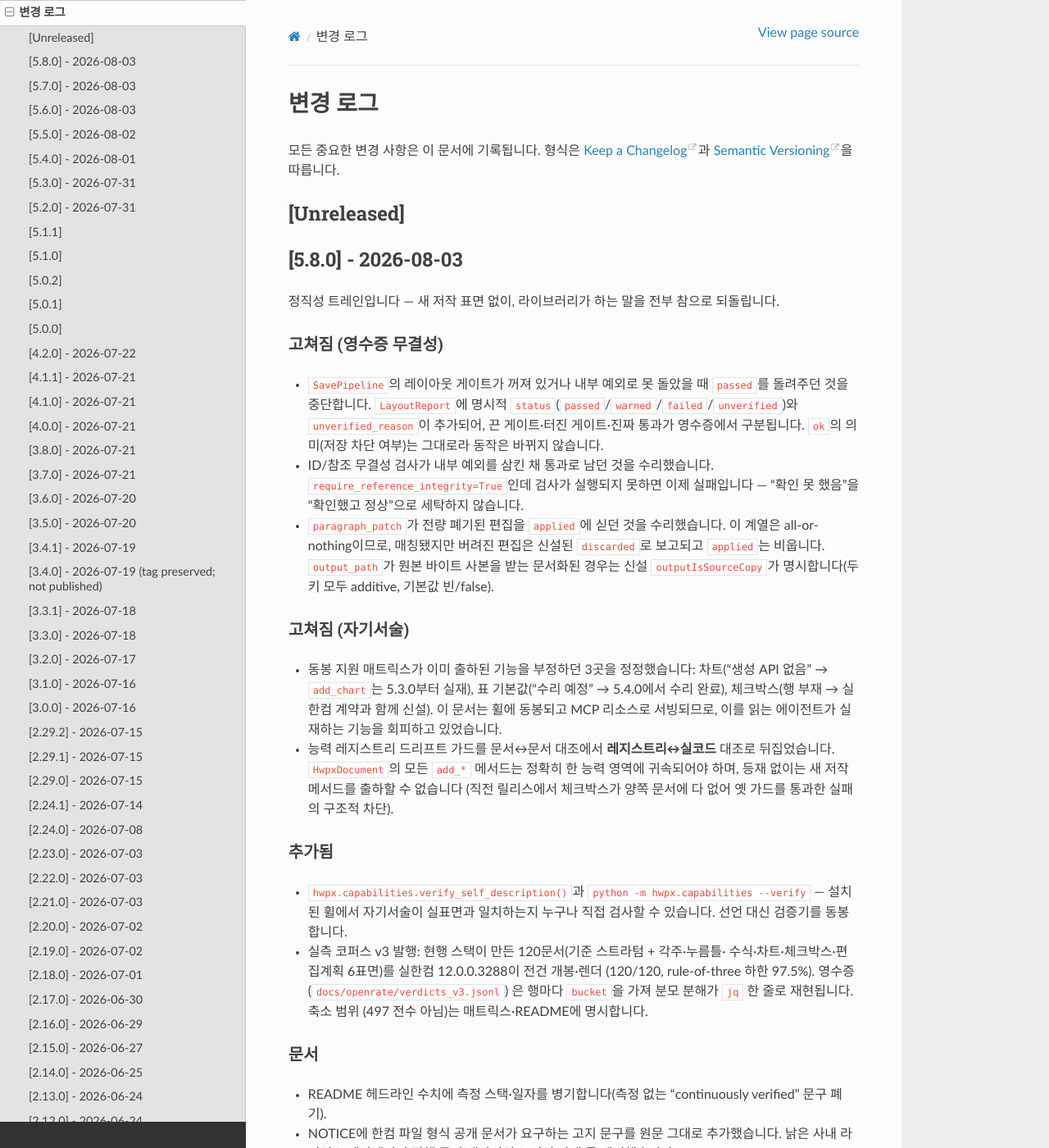
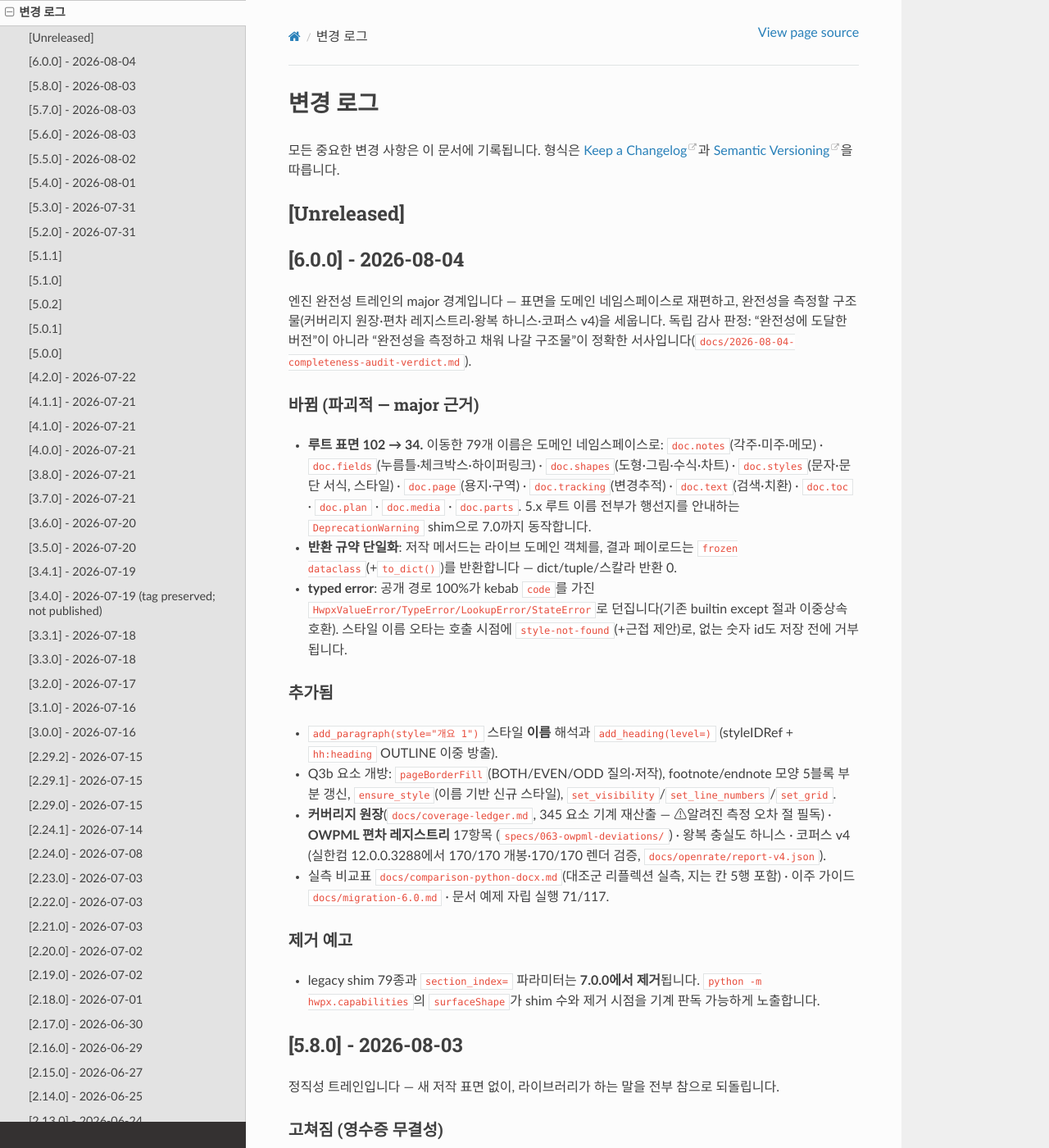
Before and after one commit to airmang/python-hwpx, a Sphinx documentation site: the page built from docs/changelog.md, in a window 1280 px wide and 1400 px high. Shown: the whole window at 82% size. Built offline with Sphinx 7.4.7 and the Read the Docs theme 3.1.0, drawn with Linux system fonts in a browser that asks for light colours.

Commit message:
docs: audit verdict, ledger error disclosure, 6.0.0 changelog
The independent completeness audit lands with its verdict: release
blocker none (the 6.0 surface absorbs all 154 mapped gaps additively),
"engine is complete" rejected, and the coverage ledger itself judged
unfit as a measuring instrument (double-sided error demonstrated).

Per audit recommendation 2, the ledger document now discloses the known
measurement errors up front - shipping the uncorrected numbers as
authoritative would be exactly the receipt lie the truth-restoration
train repaired. The ledger stays useful as a work map; it is no longer
citable as a support verdict until the next cycle's instrument repair.

The 6.0.0 changelog entry frames the release in the audit's own words:
not the version that reached completeness, but the structure that can
measure and close it.

Co-Authored-By: Claude Fable 5 <noreply@anthropic.com>

```diff
--- a/CHANGELOG.md
+++ b/CHANGELOG.md
@@ -3,6 +3,50 @@
 모든 중요한 변경 사항은 이 문서에 기록됩니다. 형식은 [Keep a Changelog](https://keepachangelog.com/ko/1.1.0/)과 [Semantic Versioning](https://semver.org/lang/ko/)을 따릅니다.
 
 ## [Unreleased]
+
+## [6.0.0] - 2026-08-04
+
+엔진 완전성 트레인의 major 경계입니다 — 표면을 도메인 네임스페이스로 재편하고,
+완전성을 측정할 구조물(커버리지 원장·편차 레지스트리·왕복 하니스·코퍼스 v4)을
+세웁니다. 독립 감사 판정: "완전성에 도달한 버전"이 아니라 "완전성을 측정하고
+채워 나갈 구조물"이 정확한 서사입니다(`docs/2026-08-04-completeness-audit-verdict.md`).
+
+### 바뀜 (파괴적 — major 근거)
+
+- **루트 표면 102 → 34.** 이동한 79개 이름은 도메인 네임스페이스로:
+  `doc.notes`(각주·미주·메모) · `doc.fields`(누름틀·체크박스·하이퍼링크) ·
+  `doc.shapes`(도형·그림·수식·차트) · `doc.styles`(문자·문단 서식, 스타일) ·
+  `doc.page`(용지·구역) · `doc.tracking`(변경추적) · `doc.text`(검색·치환) ·
+  `doc.toc` · `doc.plan` · `doc.media` · `doc.parts`. 5.x 루트 이름 전부가
+  행선지를 안내하는 `DeprecationWarning` shim으로 7.0까지 동작합니다.
+- **반환 규약 단일화**: 저작 메서드는 라이브 도메인 객체를, 결과 페이로드는
+  `frozen dataclass`(+`to_dict()`)를 반환합니다 — dict/tuple/스칼라 반환 0.
+- **typed error**: 공개 경로 100%가 kebab `code`를 가진
+  `HwpxValueError/TypeError/LookupError/StateError`로 던집니다(기존 builtin
+  except 절과 이중상속 호환). 스타일 이름 오타는 호출 시점에
+  `style-not-found`(+근접 제안)로, 없는 숫자 id도 저장 전에 거부됩니다.
+
+### 추가됨
+
+- `add_paragraph(style="개요 1")` 스타일 **이름** 해석과 `add_heading(level=)`
+  (styleIDRef + `hh:heading` OUTLINE 이중 방출).
+- Q3b 요소 개방: `pageBorderFill`(BOTH/EVEN/ODD 질의·저작),
+  footnote/endnote 모양 5블록 부분 갱신, `ensure_style`(이름 기반 신규 스타일),
+  `set_visibility`/`set_line_numbers`/`set_grid`.
+- **커버리지 원장**(`docs/coverage-ledger.md`, 345 요소 기계 재산출 —
+  ⚠알려진 측정 오차 절 필독) · **OWPML 편차 레지스트리** 17항목
+  (`specs/063-owpml-deviations/`) · 왕복 충실도 하니스 · 코퍼스 v4
+  (실한컴 12.0.0.3288에서 170/170 개봉·170/170 렌더 검증,
+  `docs/openrate/report-v4.json`).
+- 실측 비교표 `docs/comparison-python-docx.md`(대조군 리플렉션 실측,
+  지는 칸 5행 포함) · 이주 가이드 `docs/migration-6.0.md` ·
+  문서 예제 자립 실행 71/117.
+
+### 제거 예고
+
+- legacy shim 79종과 `section_index=` 파라미터는 **7.0.0에서 제거**됩니다.
+  `python -m hwpx.capabilities`의 `surfaceShape`가 shim 수와 제거 시점을
+  기계 판독 가능하게 노출합니다.
 
 ## [5.8.0] - 2026-08-03
 
```
Also changed, not shown: docs/2026-08-04-completeness-audit-verdict.md (added, +299 -0 lines), docs/coverage-ledger.md (+24 -0 lines).
